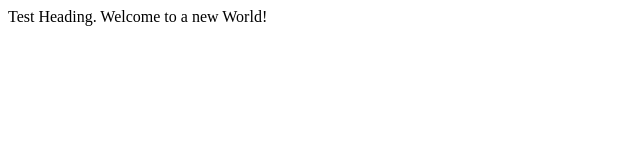
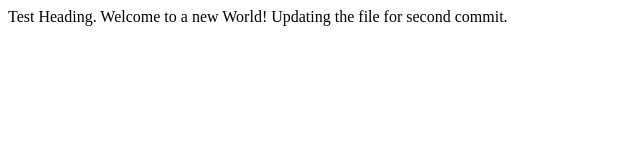
Before and after one commit to sam94821/git-test, a plain HTML site: page index.html in a window 1280 px wide. Shown: the whole page, without its empty margins (0-640 px from the left). Drawn offline with Linux system fonts and the light colour scheme.

Commit message:
My second commit.

```diff
--- a/index.html
+++ b/index.html
@@ -2,5 +2,7 @@
 	<h>Test Heading.</h>
 	<body>
 		Welcome to a new World!
+		Updating the file for second commit.
+
 	</body>
 </html>
```
